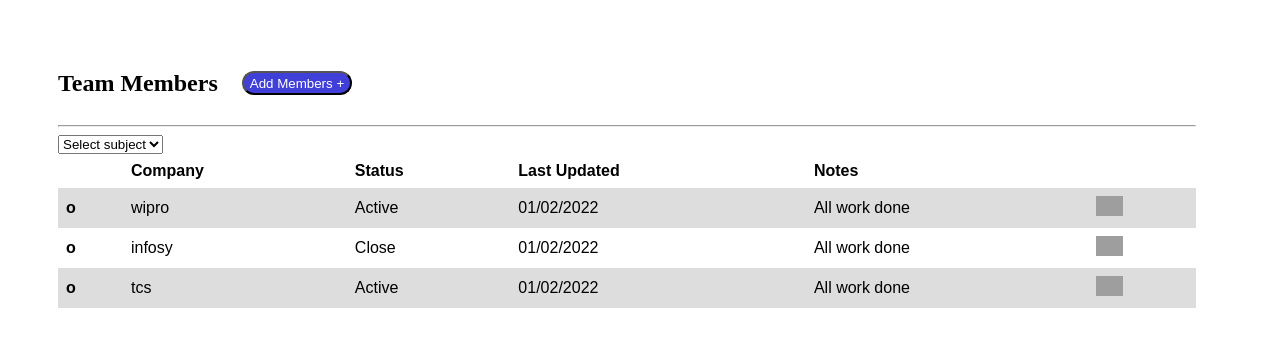
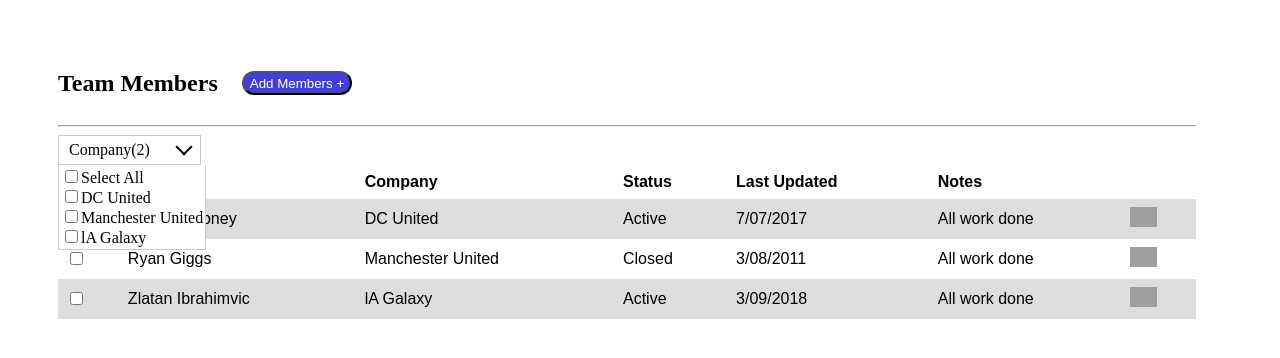
Before and after one commit to MohammedIhsaan/deltaExchangeAssignment, a React (Create React App) app: page / in a window 1280 px wide. Shown: the top 358 px of the page. Built offline with nearby package versions, Linux system fonts and the light colour scheme; grey boxes are pictures that could not be loaded.

Commit message:
working on filter button

```diff
--- a/src/components/TeamMember.js
+++ b/src/components/TeamMember.js
@@ -1,4 +1,4 @@
-import React, { useCallback, useState } from "react";
+import React, { useCallback, useEffect, useState } from "react";
 import { useSelector, useDispatch } from "react-redux";
 import "./teamMember.css";
 
@@ -7,6 +7,11 @@
 
 export default function TeamMember() {
   let data = useSelector((state) => state.allMember.member);
+  const [classList, setclassList] = useState("visible");
+  const [isChecked, setIsChecked] = useState(
+    new Array(data.length).fill(false)
+  );
+  const [isCheckedAll, setIsCheckedAll] = useState(false);
   //   const [data, setdata] = useState(data);
   const dispatch = useDispatch();
 
@@ -26,6 +31,35 @@
       })
     );
   };
+  let addClass = "dropdown-check-list " + classList;
+  const handleSelect = () => {
+    console.log("select");
+    classList === "visible" ? setclassList("") : setclassList("visible");
+  };
+
+  const handleChangeAll = () => {
+    console.log("changed");
+
+    setIsCheckedAll(!isCheckedAll);
+  };
+  const handleChange = (e) => {
+    // console.log(e.target, isChecked);
+
+    const updatedisChecked = isChecked.map((item, index) =>
+      index === Number(e.target.id) ? !item : item
+    );
+    setIsChecked(updatedisChecked);
+  };
+
+  console.log(
+    "checking",
+    isChecked.every((e) => e === true)
+  );
+
+  useEffect(() => {
+    console.log("from useEffect", isChecked);
+    isChecked.every((e) => e === true) && setIsCheckedAll(!isCheckedAll);
+  }, [isChecked]);
 
   return (
     <div className="table">
@@ -36,13 +70,39 @@
         </button>
       </div>
       <hr />
-      <select name="subject" id="subject">
-        <option value="">Select subject</option>
-      </select>
+      <div id="list1" className={addClass} tabIndex="100">
+        <span onClick={handleSelect} className="anchor">
+          Company({2})
+        </span>
+        <ul className="items">
+          <li>
+            <input
+              checked={isCheckedAll}
+              onChange={handleChangeAll}
+              type="checkbox"
+            />
+            Select All
+          </li>
+          {data?.map((obj, index) => {
+            return (
+              <li>
+                <input
+                  onChange={handleChange}
+                  type="checkbox"
+                  id={index}
+                  checked={isChecked[index]}
+                />
+                {obj.company}
+              </li>
+            );
+          })}
+        </ul>
+      </div>
 
       <table>
         <tr>
           <th></th>
+          <th>Name</th>
           <th>Company</th>
           <th>Status</th>
           <th>Last Updated</th>
@@ -51,7 +111,10 @@
         {data?.map((obj) => {
           return (
             <tr id={obj.id} key={obj.id}>
-              <th>o</th>
+              <th>
+                <input type="checkbox" id="vehicle1" />
+              </th>
+              <td>{obj.name}</td>
               <td>{obj.company}</td>
               <td>{obj.status}</td>
               <td>{obj.lastUpdate}</td>
--- a/src/components/teamMember.css
+++ b/src/components/teamMember.css
@@ -35,3 +35,60 @@
   height: 20px;
   cursor: pointer;
 }
+
+.dropdown-check-list {
+  display: inline-block;
+  /* position: fixed; */
+  z-index: 100;
+}
+
+.dropdown-check-list .anchor {
+  position: relative;
+  cursor: pointer;
+  display: inline-block;
+  padding: 5px 50px 5px 10px;
+  border: 1px solid #ccc;
+}
+
+.dropdown-check-list .anchor:after {
+  position: absolute;
+  content: "";
+  border-left: 2px solid black;
+  border-top: 2px solid black;
+  padding: 5px;
+  right: 10px;
+  top: 20%;
+  -moz-transform: rotate(-135deg);
+  -ms-transform: rotate(-135deg);
+  -o-transform: rotate(-135deg);
+  -webkit-transform: rotate(-135deg);
+  transform: rotate(-135deg);
+}
+
+.dropdown-check-list .anchor:active:after {
+  right: 8px;
+  top: 21%;
+}
+
+.dropdown-check-list ul.items {
+  padding: 2px;
+  display: none;
+  margin: 0;
+  border: 1px solid #ccc;
+  border-top: none;
+}
+
+.dropdown-check-list ul.items li {
+  list-style: none;
+}
+
+/* .dropdown-check-list.visible .anchor {
+  color: #0094ff;
+} */
+
+.dropdown-check-list.visible .items {
+  display: block;
+  position: fixed;
+  background-color: white;
+  box-shadow: #0094ff;
+}
--- a/src/redux/reducers/reducer.js
+++ b/src/redux/reducers/reducer.js
@@ -4,21 +4,27 @@
   member: [
     {
       id: 0,
-      company: "wipro",
+      name: "Wayne Rooney",
+      company: "DC United",
       status: "Active",
-      lastUpdate: "01/02/2022",
+      lastUpdate: "7/07/2017",
+      notes: "ManUtd Heighest scorer",
     },
     {
       id: 1,
-      company: "infosy",
-      status: "Close",
-      lastUpdate: "01/02/2022",
+      name: "Ryan Giggs",
+      company: "Manchester United",
+      status: "Closed",
+      lastUpdate: "3/08/2011",
+      notes: "Most matches played",
     },
     {
       id: 2,
-      company: "tcs",
+      name: "Zlatan Ibrahimvic",
+      company: "lA Galaxy",
       status: "Active",
-      lastUpdate: "01/02/2022",
+      lastUpdate: "3/09/2018",
+      notes: "I am `ZALTAN`",
     },
   ],
 };
```
